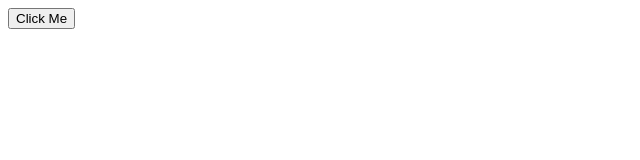
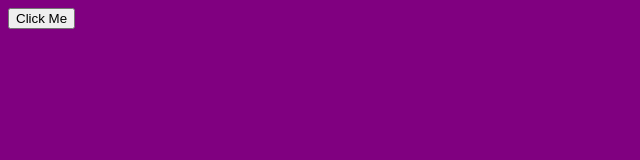
Before and after one commit to mdfazal/Web-Colt-Steele, a plain HTML site: page color changer/index.html in a window 1280 px wide. Both pictures are taken after a click on the button "Click Me". Shown: the whole page, without its empty margins (0-640 px from the left). Drawn offline with Linux system fonts and the light colour scheme.

Commit message:
color changer added

```diff
--- a/color changer/index.html
+++ b/color changer/index.html
@@ -2,9 +2,11 @@
 <html>
 <head>
     <title>Color Changer</title>
-    <script type="text/javascript" src="script.js"></script>
+
 </head>
 <body>
     <button>Click Me</button>
+
+    <script type="text/javascript" src="script.js"></script>
 </body>
 </html>
--- a/color changer/script.js
+++ b/color changer/script.js
@@ -1 +1,16 @@
-alert("you are connected");
+var button = document.querySelector("button");
+var isPurple = false;
+
+button.addEventListener("click", function(){
+    if(isPurple){
+        document.body.style.background = "white";
+        isPurple = false;
+    } else {
+        document.body.style.background = "purple";
+        isPurple = true;
+    }
+    //if white
+    //make it purple
+    //else
+    //make it white
+});
```
